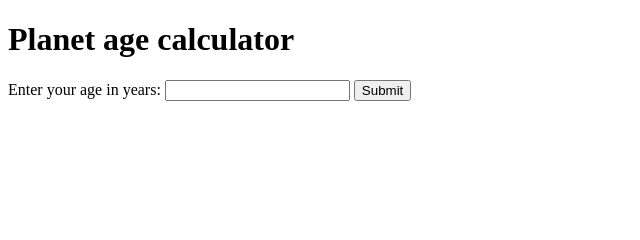
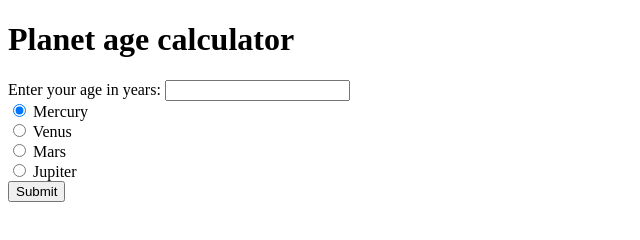
Before and after one commit to FrankTimmons/super-galactic-age, a website built with webpack: page src/index.html in a window 1280 px wide. Shown: the whole page, without its empty margins (0-640 px from the left). Built offline with nearby package versions, Linux system fonts and the light colour scheme.

Commit message:
Add Form to html.

```diff
--- a/src/index.html
+++ b/src/index.html
@@ -8,8 +8,31 @@
   <form id="age-calc-form">
     <label for="age">Enter your age in years:</label>
     <input id="age" type="number">
+    <div class="radio">
+      <label>
+        <input type="radio" name="planet" value="Mercury" checked>
+        Mercury
+      </label>
+    </div>
+    <div class="radio">
+      <label>
+        <input type="radio" name="planet" value="Venus">
+        Venus
+      </label>
+    </div>
+    <div class="radio">
+      <label>
+        <input type="radio" name="planet" value="Mars">
+        Mars
+      </label>
+    </div>
+    <div class="radio">
+      <label>
+        <input type="radio" name="planet" value="Jupiter">
+        Jupiter
+      </label>
+    </div>
     <button type="submit">Submit</button>
   </form>
-  <ul id="response"></ul>
 </body>
 </html>
```
